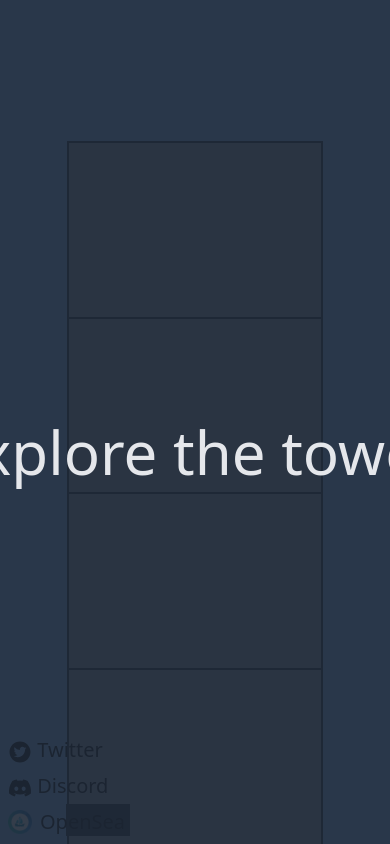
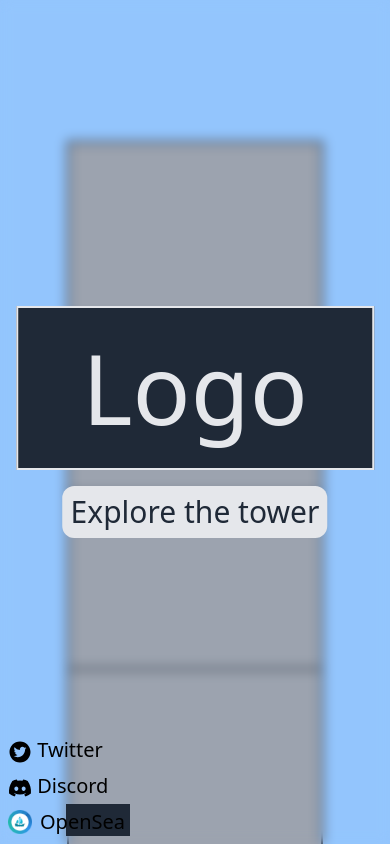
Before and after one commit to Legion555/bit-guy_website, a React (Create React App) app: page / in a window 390 px wide. Built offline with nearby package versions, Linux system fonts and the light colour scheme.

Commit message:
added blur effect

```diff
--- a/src/components/Audio.js
+++ b/src/components/Audio.js
@@ -16,13 +16,13 @@ export default function Audio() {
         src: [bgAudio],
         autoplay: true,
         loop: true,
-        volume: 0.5
+        volume: 0.3
       });
     }, [])
 
     const toggleMute = () => {
       if (isMuted) {
-        Howler.volume(0.5);
+        Howler.volume(0.3);
         return setIsMuted(false);
       }
       setIsMuted(true);
@@ -36,7 +36,7 @@ export default function Audio() {
 
   const Icon = ({toggleMute, isMuted}) => {
     return (
-        <div className="absolute bottom-4 right-8 flex justify-center items-center">
+        <div className="absolute z-40 bottom-4 right-8 flex justify-center items-center">
             {!isMuted ?
             <svg className="transform rotate-180" xmlns="http://www.w3.org/2000/svg" width="48" height="48" viewBox="0 0 24 24" onClick={() => toggleMute()}>
                 <rect class="eq-bar eq-bar--1" x="4" y="4" width="3.7" height="16"/>
--- a/src/components/Building.js
+++ b/src/components/Building.js
@@ -2,7 +2,7 @@
 
 export default function Building() {
     return (
-        <div className="w-64 md:w-80 h-5/6 absolute left-1/2 transform -translate-x-1/2 bottom-0 flex flex-col">
+        <div className="w-64 md:w-80 h-5/6 absolute z-30 left-1/2 transform -translate-x-1/2 bottom-0 flex flex-col">
             <div className="w-full h-1/4 border-t-2 border-r-2 border-l-2 border-gray-800 bg-gray-400 hover:bg-gray-200" />
             <div className="w-full h-1/4 border-t-2 border-r-2 border-l-2 border-gray-800 bg-gray-400 hover:bg-gray-200" />
             <div className="w-full h-1/4 border-t-2 border-r-2 border-l-2 border-gray-800 bg-gray-400 hover:bg-gray-200" />
--- a/src/components/Car.js
+++ b/src/components/Car.js
@@ -12,7 +12,7 @@ export default function Car({isEntered}) {
     }, [isEntered])
 
     return (
-        <div className={`w-16 h-8 absolute transform -translate-x-1/2 bottom-2 bg-gray-800 transition-all ease-in duration-700 ${isMoving ? 'left-1/2' : 'left-1/4'}`}>
+        <div className={`w-16 h-8 absolute z-40 transform -translate-x-1/2 bottom-2 bg-gray-800 transition-all ease-in duration-700 ${isMoving ? 'left-1/2' : 'left-1/4'}`}>
 
         </div>
     )
--- a/src/components/Clouds.js
+++ b/src/components/Clouds.js
@@ -3,25 +3,11 @@ import {useState} from 'react'
 
 
 export default function CloudContainer() {
-    const cloudArray = useState([
+    // eslint-disable-next-line
+    const [cloudArray, setCloudArray] = useState([
       {posX: 0, posY: 10, dur: 10000}, {posX: 15, posY: 6, dur: 15000}, {posX: 35, posY: 15, dur: 20000}, {posX: 55, posY: 3, dur: 25000},
       {posX: 70, posY: 4, dur: 30000}, {posX: 90, posY: 8, dur: 35000}
     ])
-    // const goLeft = useSpring({
-    //   from: { right: `-100%` },
-    //   to: { right: '100%' },
-    //   config: { duration: 1000 },
-    //   onRest: () => setCloudArray([{posX: 10, posY: 10, dur: 10000}])
-    // })
-
-    // useEffect(() => {
-    //   setTimeout(() => {
-    //     let tempCloudArray = cloudArray;
-    //     tempCloudArray.push({posX: -10, posY: 10, dur: 10000})
-    //     setCloudArray(tempCloudArray)
-    //     console.log('reset')
-    //   }, 5e3)
-    // }, [])
 
     return (
       <>
--- a/src/components/Intro.js
+++ b/src/components/Intro.js
@@ -11,10 +11,13 @@ export default function Intro({setIsEntered}) {
     }
 
     return (
-        <div className={`w-full h-screen absolute top-0 left-0 z-40 transition ease-in duration-1000 ${isFading ? 'opacity-0' : 'opacity-100'}`} onClick={fadeOut}>
-            <div className={`w-full h-full bg-gray-800 bg-opacity-90`} />
-            <div className="w-max h-20 absolute top-1/2 left-1/2 transform -translate-x-1/2 flex justify-center">
-                <h1 className="text-6xl text-gray-200 cursor-pointer transform transition ease-in duration-300 hover:scale-110">Explore the tower</h1>
+        <div className={`w-full h-screen absolute top-0 left-0 z-40
+            transition-all ease-in duration-1000 ${isFading ? 'backdropFilter-false' : 'backdropFilter-true'}`} onClick={fadeOut}  >
+            <div className={`w-full h-full`} />
+            <div className={`w-max h-20 absolute top-1/2 -translate-y-1/2 left-1/2 transform -translate-x-1/2 flex flex-col justify-center items-center
+                transition-all ease-in duration-1000 ${isFading ? 'opacity-0' : 'opacity-100'}`}>
+                <h1 className="mb-4 text-8xl text-gray-200 bg-gray-800 px-16 py-8 border-2 border-gray-200">Logo</h1>
+                <button className="text-3xl p-2 text-gray-800 bg-gray-200 rounded-xl cursor-pointer transform transition ease-in duration-300 hover:scale-110">Explore the tower</button>
             </div>
         </div>
     )
--- a/src/components/SocialLinks.js
+++ b/src/components/SocialLinks.js
@@ -4,7 +4,7 @@ import OpenSea from '../assets/opensea.png'
 
 export default function SocialLinks() {
     return (
-        <div className="absolute bottom-2 md:bottom-4 left-2 md:left-4 flex flex-col gap-2 md:gap-4">
+        <div className="absolute z-40 bottom-2 md:bottom-4 left-2 md:left-4 flex flex-col gap-2 md:gap-4">
             <p className="text-xl md:text-2xl transform transition ease-in duration-300 hover:scale-110 cursor-pointer"
                 ><AiFillTwitterCircle className="text-2xl md:text-4xl inline" /> Twitter</p>
             <p className="text-xl md:text-2xl transform transition ease-in duration-300 hover:scale-110 cursor-pointer"
--- a/src/index.css
+++ b/src/index.css
@@ -1,6 +1,15 @@
 @tailwind base;
 @tailwind components;
 @tailwind utilities;
+
+@layer utilities {
+  .backdropFilter-true {
+    backdrop-filter: blur(6px);
+  }
+  .backdropFilter-false {
+    backdrop-filter: blur(0px);
+  }
+}
 
 /* EQ */
 .eq-bar--1 {
--- a/tailwind.config.js
+++ b/tailwind.config.js
@@ -7,6 +7,7 @@ module.exports = {
         'shuffle': 'shuffle 3s ease-in-out infinite',
         'cloudsLeft': 'cloudsLeft 30s linear infinite',
         'cloudsLeft2': 'cloudsLeft 30s linear 15s infinite',
+        'blurOut': 'blurOut 3s linear',
         },
       keyframes: {
         shuffle: {
@@ -16,6 +17,10 @@ module.exports = {
         cloudsLeft: {
           '0%': { right: '-100%' },
           '100%': { right: '125%' },
+        },
+        blurOut: {
+          '0%': { filter: 'blur(4px)' },
+          '100%': { right: 'blur(0px)' },
         }
       }
     },
```
